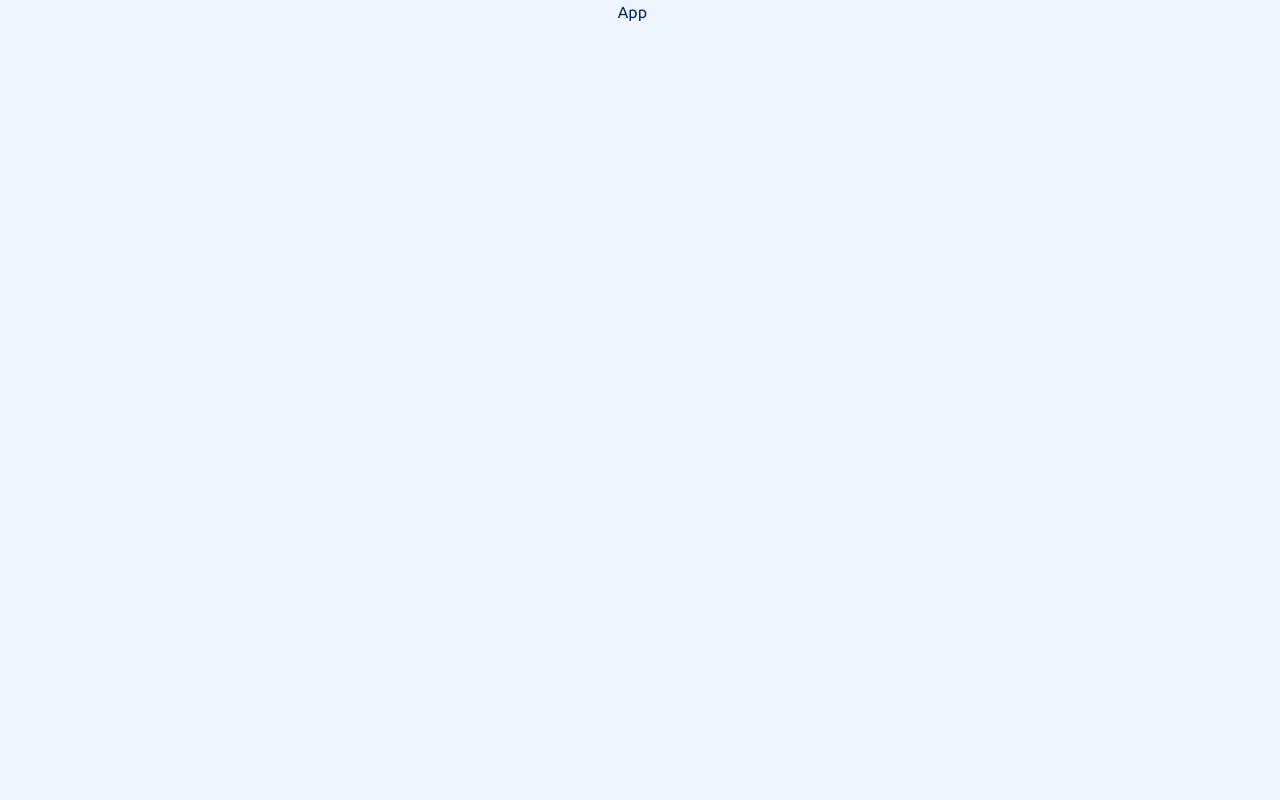
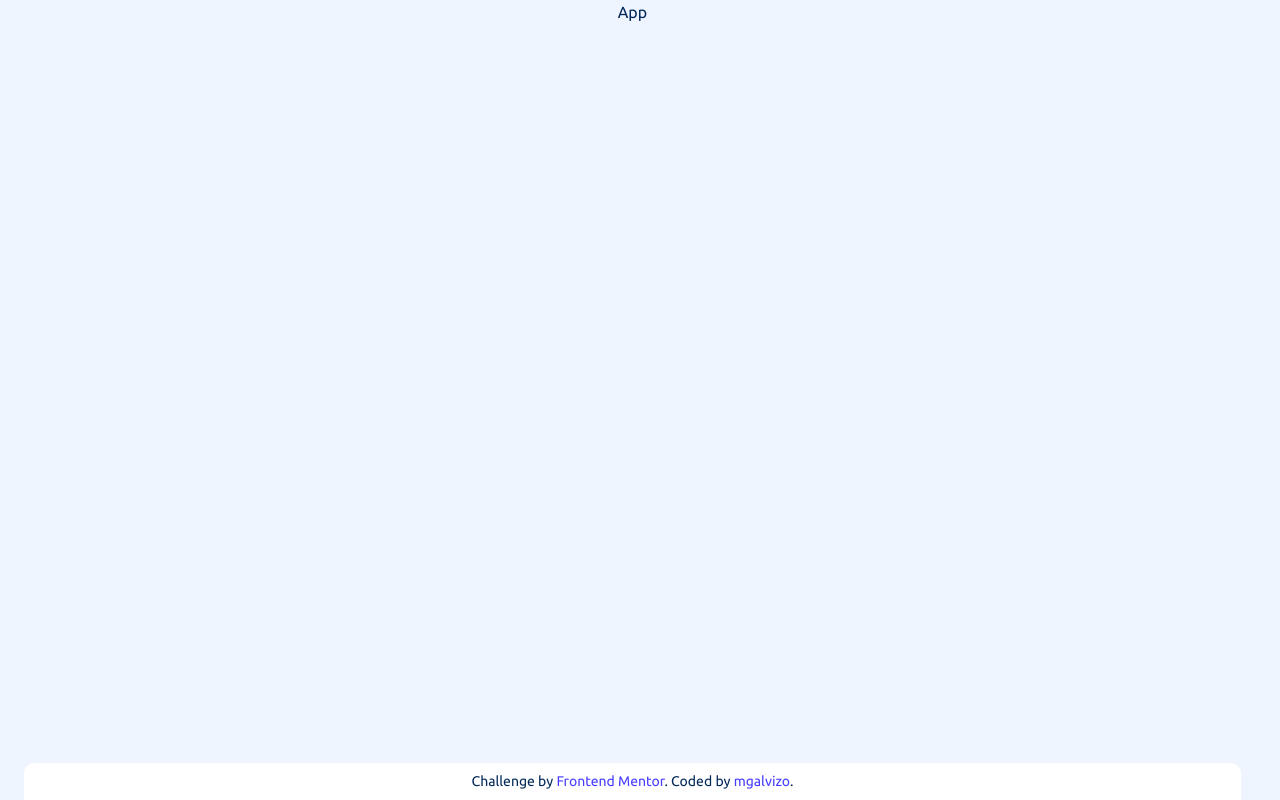
Before and after one commit to mgalvizo/multi-step-form-source, a React (Vite) app: page / in a window 1280 px wide. Built offline with nearby package versions, Linux system fonts and the light colour scheme.

Commit message:
add attribution markup and styles

```diff
--- a/src/App.tsx
+++ b/src/App.tsx
@@ -1,10 +1,14 @@
 import GlobalStyle from './components/styled/GlobalStyle.styled';
+import Attribution from './components/Attribution.component';
 
 const App = () => {
     return (
         <>
             <GlobalStyle />
-            <div className="root__content">App</div>
+            <div className="root__content">
+                App
+                <Attribution />
+            </div>
         </>
     );
 };
--- /dev/null
+++ b/src/components/Attribution.component.tsx
@@ -0,0 +1,29 @@
+import StyledAttribution from './styled/Attribution.styled';
+
+const Attribution = () => {
+    return (
+        <StyledAttribution>
+            <div className="attribution">
+                <div className="attribution__content">
+                    <p>
+                        Challenge by{' '}
+                        <a
+                            href="https://www.frontendmentor.io?ref=challenge"
+                            target="_blank"
+                            rel="noreferrer"
+                        >
+                            Frontend Mentor
+                        </a>
+                        . Coded by{' '}
+                        <a href="https://www.frontendmentor.io/profile/mgalvizo">
+                            mgalvizo
+                        </a>
+                        .
+                    </p>
+                </div>
+            </div>
+        </StyledAttribution>
+    );
+};
+
+export default Attribution;
--- /dev/null
+++ b/src/components/styled/Attribution.styled.ts
@@ -0,0 +1,19 @@
+import styled from 'styled-components';
+
+const StyledAttribution = styled.footer`
+    width: 100%;
+    padding: 0 var(--web-padding-l);
+    margin-top: auto;
+
+    .attribution {
+        border-top-left-radius: var(--attribution-rad);
+        border-top-right-radius: var(--attribution-rad);
+        padding: var(--web-padding-s);
+        text-align: center;
+        background-color: var(--white);
+        font-size: 1.4rem;
+        box-shadow: var(--attribution-box-shadow);
+    }
+`;
+
+export default StyledAttribution;
```
